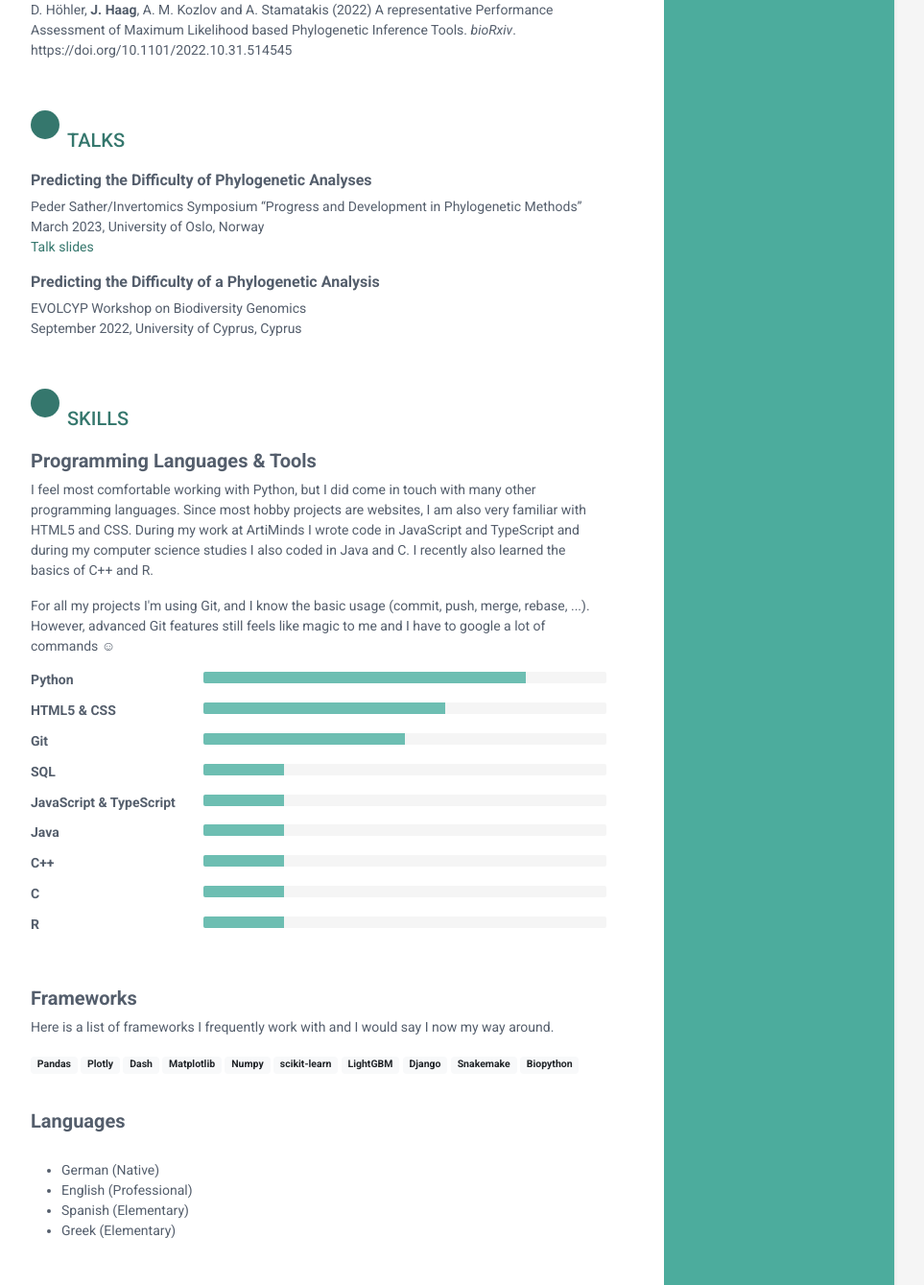
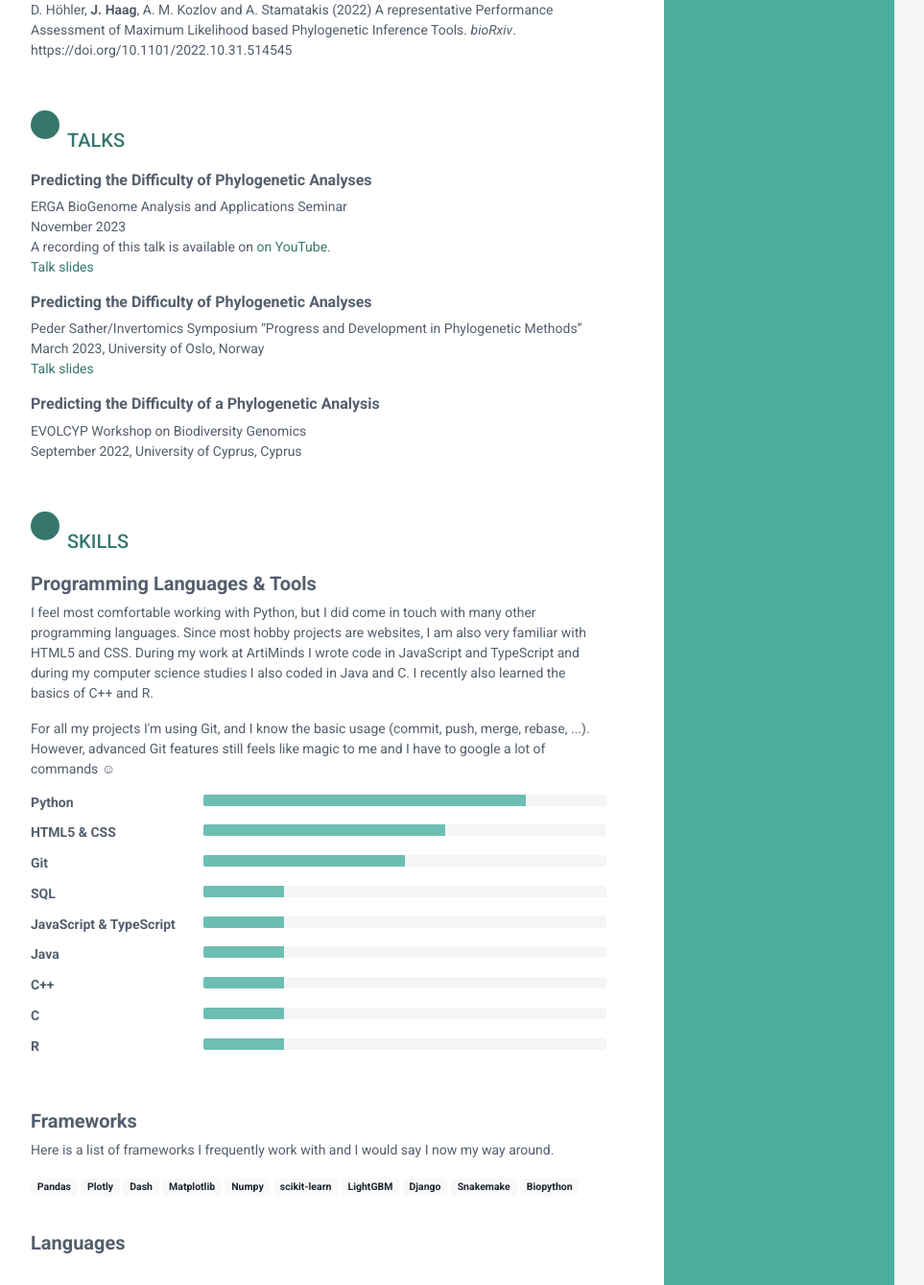
Before and after one commit to tschuelia/juliahaag.de, a Flask app: page / in a window 1280 px wide. Shown: the part 4957-6296 px from the top of the page at 96% size, without its empty margins (188-1151 px from the left). Run offline with Flask 3, Linux system fonts and the light colour scheme; some libraries are stand-ins or nearby versions.

Commit message:
add ERGA seminar talk + update coursera status

```diff
--- a/templates/further_education.html
+++ b/templates/further_education.html
@@ -16,7 +16,7 @@
                  id="collapsesmathForML">
                 <div class="accordion-body">
                     <div class="upper-row">
-                        <div class="time">November 2023 (ongoing)</div>
+                        <div class="time">November 2023</div>
                         <div class="company">Imperial College London on Coursera</div>
                     </div><!--//upper-row-->
                     <p>Coursera specialization teaching the basic mathematical concepts for Machine Learning agorithms. The specialization consists of the following courses:</p>
--- a/templates/talks.html
+++ b/templates/talks.html
@@ -1,6 +1,16 @@
 <section class="section publications-section" id="talks">
     <h2 class="section-title"><span class="icon-holder"><i class="fas fa-chalkboard-teacher"></i></span>Talks
     </h2>
+    <div class="item">
+        <h6 class="container-block-title">Predicting the Difficulty of Phylogenetic Analyses</h6>
+        <p>
+            ERGA BioGenome Analysis and Applications Seminar<br>
+            November 2023
+            <br>
+            A recording of this talk is available on <a href="https://youtu.be/xyS6SR8uiGQ?t=1195" target="_blank">on YouTube</a>.<br>
+            <a href="{{ url_for('static', filename='data/pythia_erga_nov_2023.pdf') }}" target="_blank">Talk slides</a>
+        </p>
+    </div><!--//item-->
     <div class="item">
         <h6 class="container-block-title">Predicting the Difficulty of Phylogenetic Analyses</h6>
         <p>
```
Also changed, not shown: 1 other file.
